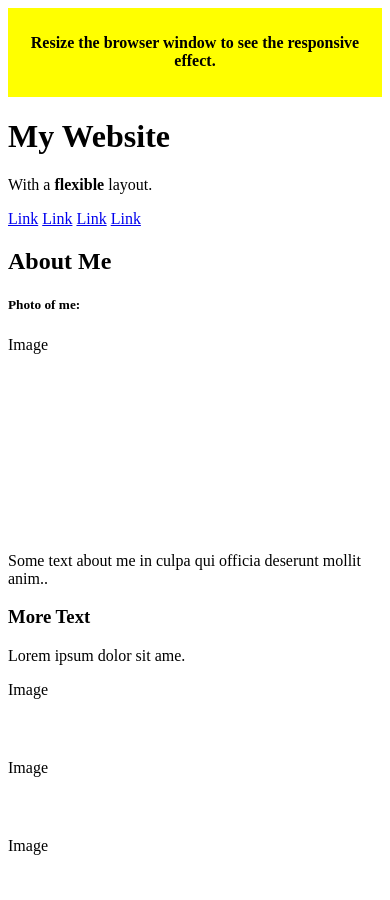
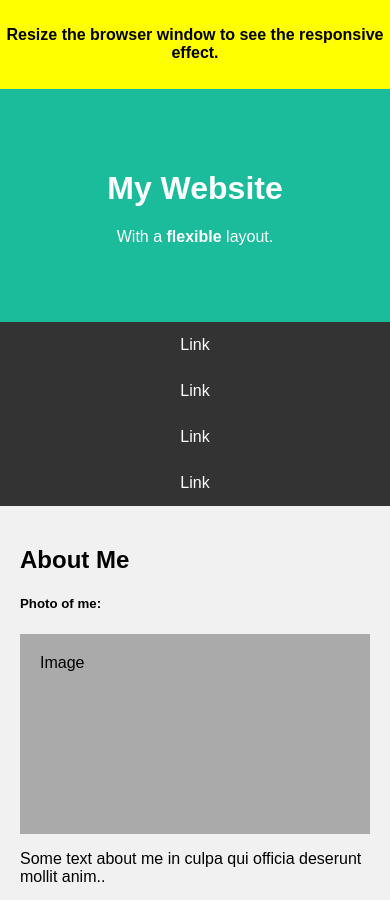
Before and after one commit to jain-akki/flexbox, a plain HTML site: page responsive-website/index.html in a window 390 px wide. Shown: the top 900 px of the page. Drawn offline with Linux system fonts and the light colour scheme.

Commit message:
add css code to make website responsive

```diff
--- a/responsive-website/index.html
+++ b/responsive-website/index.html
@@ -6,12 +6,91 @@
   <meta charset="UTF-8">
   <meta name="viewport" content="width=device-width, initial-scale=1">
   <style>
+    *{
+      box-sizing: border-box;
+    }
+
+    /* Style the body */
+    body{
+      font-family: Arial, Helvetica, sans-serif;
+      margin: 0%;
+    }
+
+    /* Header */
+    .header{
+      padding: 60px;
+      text-align: center;
+      background: #1abc9c;
+      color: white;
+    }
+
+    /* Style the top navigation bar */
+    .navbar{
+      display: flex;
+      background: #333;
+    }
+
+    /* Style the navigation bar links */
+    .navbar a{
+      color: white;
+      padding: 14px 20px;
+      text-decoration: none;
+      text-align: center;
+    }
+
+    /* Change color on hover */
+    .navbar a:hover{
+      background: #ddd;
+      color: black;
+    }
+
+    /* Column container */
+    .row{
+      display: flex;
+      flex-wrap: wrap;
+    }
+
+    /* Create two unequal columns that sits next to each other */
+    /* Sidebar */
+    .side{
+      flex-basis: 30%;
+      background: #f1f1f1;
+      padding: 20px;
+    }
+
+    /* Main column */
+    .main{
+      flex: 70%;
+      background: white;
+      padding: 20px;
+    }
+
+    /* Fake image, just for this example */
+    .fakeimg{
+      background: #aaa;
+      width: 100%;
+      padding: 20px;
+    }
+
+    /* Footer */
+    .footer{
+      padding: 20px;
+      text-align: center;
+      background: #ddd;
+    }
+
+    /* Media query for responsive layout */
+    @media screen and (max-width: 700px){
+      .row, .navbar{
+        flex-direction: column;
+      }
+    }
   </style>
 </head>
 
 <body>
   <!-- Note -->
-  <div style="background: yellow;padding:5px;">
+  <div style="background: yellow; padding:5px;">
     <h4 style="text-align: center;">Resize the browser window to see the responsive effect.</h4>
   </div>
 
```
